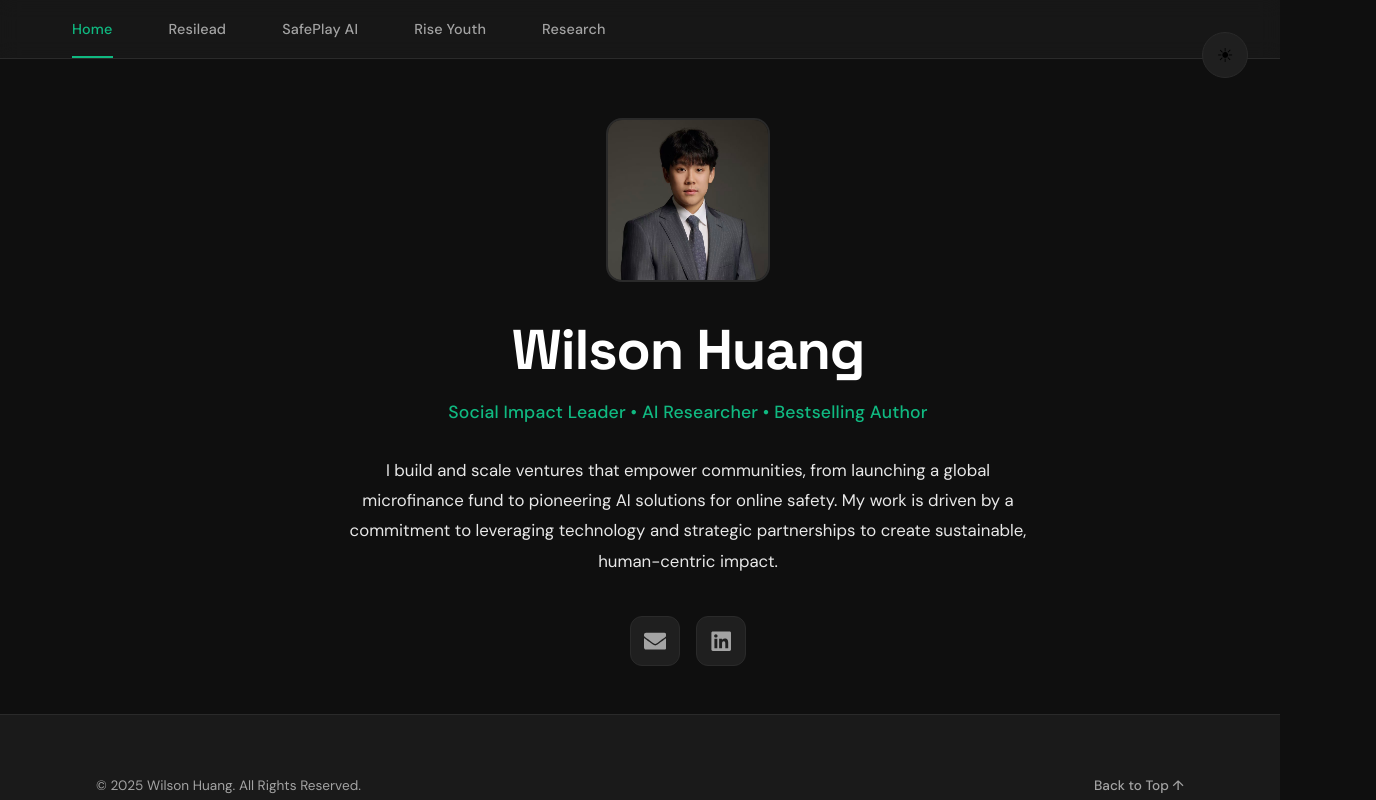
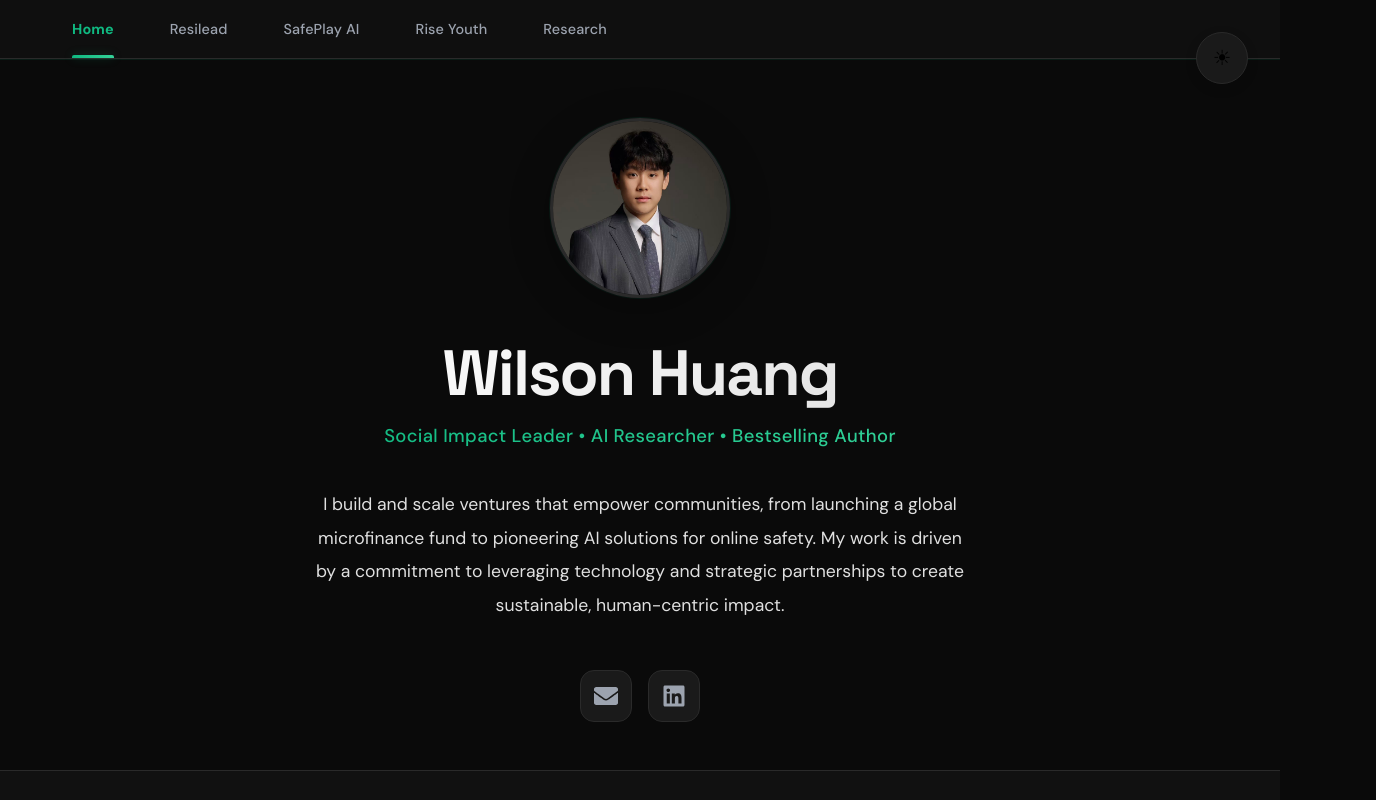
Before and after one commit to wilson-huang-cmyk/wilsonhuang, a React (Vite) app: page / in a window 1280 px wide. Shown: the top 800 px of the page, 1376 px wide, since content can reach past the window. Built offline with nearby package versions, Linux system fonts and the light colour scheme.

Commit message:
Updated index.css

```diff
--- a/src/index.css
+++ b/src/index.css
@@ -3,19 +3,21 @@
 
 /* --- DEFAULT DARK THEME VARIABLES --- */
 :root {
-  --bg-color: #0f0f0f;
-  --bg-secondary: #1a1a1a;
-  --card-color: #1f1f1f;
-  --text-color: #e8e8e8;
+  --bg-color: #0a0a0a;
+  --bg-secondary: #111111;
+  --card-color: #1a1a1a;
+  --text-color: #e0e0e0;
   --primary-color: #ffffff;
-  --secondary-text: #a3a3a3;
+  --secondary-text: #9ca3af;
   --border-color: #2a2a2a;
   --timeline-line-color: #2a2a2a;
   --accent-color: #10b981;
   --accent-color-light: #34d399;
-  --accent-glow: rgba(16, 185, 129, 0.2);
-  --accent-glow-hover: rgba(16, 185, 129, 0.4);
-  --accent-subtle: rgba(16, 185, 129, 0.1);
+  --accent-glow: rgba(16, 185, 129, 0.25);
+  --accent-glow-hover: rgba(16, 185, 129, 0.5);
+  --accent-subtle: rgba(16, 185, 129, 0.12);
+  --gradient-start: rgba(16, 185, 129, 0.15);
+  --gradient-end: rgba(5, 150, 105, 0.05);
 }
 
 /* --- LIGHT THEME VARIABLES (ACTIVATED BY CLASS ON BODY) --- */
@@ -35,6 +37,14 @@ body.light-theme {
   --accent-subtle: rgba(5, 150, 105, 0.08);
 }
 
+* {
+  box-sizing: border-box;
+}
+
+html {
+  scroll-behavior: smooth;
+}
+
 body {
   margin: 0;
   font-family: 'DM Sans', -apple-system, BlinkMacSystemFont, 'Segoe UI', 'Roboto', sans-serif;
@@ -42,7 +52,8 @@ body {
   -moz-osx-font-smoothing: grayscale;
   background-color: var(--bg-color);
   color: var(--text-color);
-  transition: background-color 0.3s ease, color 0.3s ease;
+  transition: background-color 0.4s ease, color 0.4s ease;
+  overflow-x: hidden;
 }
 
 /* --- THEME TOGGLE BUTTON --- */
@@ -54,19 +65,20 @@ body {
   display: flex;
   align-items: center;
   justify-content: center;
-  width: 46px;
-  height: 46px;
+  width: 52px;
+  height: 52px;
   background: var(--card-color);
   border: 1px solid var(--border-color);
   border-radius: 50%;
   cursor: pointer;
-  transition: all 0.3s ease;
-  font-size: 1.2rem;
+  transition: all 0.4s cubic-bezier(0.4, 0, 0.2, 1);
+  font-size: 1.3rem;
+  box-shadow: 0 4px 12px rgba(0, 0, 0, 0.15);
 }
 
 .theme-toggle::before {
   content: '☀';
-  transition: transform 0.3s ease;
+  transition: transform 0.4s ease;
 }
 
 body.light-theme .theme-toggle::before {
@@ -78,9 +90,14 @@ body.light-theme .theme-toggle::before {
 }
 
 .theme-toggle:hover {
-  background: var(--bg-secondary);
+  background: var(--accent-subtle);
   border-color: var(--accent-color);
-  transform: scale(1.05);
+  transform: scale(1.1) rotate(15deg);
+  box-shadow: 0 8px 24px var(--accent-glow);
+}
+
+.theme-toggle:active {
+  transform: scale(0.95);
 }
 
 
@@ -105,12 +122,15 @@ body.light-theme .theme-toggle::before {
   align-items: center;
   justify-content: center;
   z-index: 100;
-  backdrop-filter: blur(10px);
-  background: rgba(26, 26, 26, 0.8);
+  backdrop-filter: blur(20px) saturate(180%);
+  -webkit-backdrop-filter: blur(20px) saturate(180%);
+  background: rgba(17, 17, 17, 0.85);
+  box-shadow: 0 1px 0 0 rgba(16, 185, 129, 0.1);
 }
 
 body.light-theme .sidebar {
-  background: rgba(245, 245, 245, 0.8);
+  background: rgba(250, 250, 250, 0.85);
+  box-shadow: 0 1px 0 0 rgba(5, 150, 105, 0.1);
 }
 
 .main-content {
@@ -145,7 +165,7 @@ body.light-theme .sidebar {
   text-decoration: none;
   font-size: 0.9rem;
   font-weight: 500;
-  transition: all 0.3s ease;
+  transition: all 0.3s cubic-bezier(0.4, 0, 0.2, 1);
   letter-spacing: 0.01em;
   position: relative;
 }
@@ -156,18 +176,25 @@ body.light-theme .sidebar {
   bottom: 0;
   left: 1.5rem;
   right: 1.5rem;
-  height: 2px;
-  background: var(--accent-color);
+  height: 3px;
+  background: linear-gradient(90deg, var(--accent-color), var(--accent-color-light));
   transform: scaleX(0);
-  transition: transform 0.3s ease;
+  transition: transform 0.4s cubic-bezier(0.4, 0, 0.2, 1);
+  border-radius: 2px 2px 0 0;
+  box-shadow: 0 0 10px var(--accent-glow);
 }
 
 .nav-link:hover {
   color: var(--text-color);
 }
 
+.nav-link:hover::after {
+  transform: scaleX(0.5);
+}
+
 .nav-link.active {
   color: var(--accent-color);
+  font-weight: 600;
 }
 
 .nav-link.active::after {
@@ -190,37 +217,89 @@ body.light-theme .sidebar {
 }
 
 .home-image {
-  width: 160px;
-  height: 160px;
-  border-radius: 16px;
+  width: 180px;
+  height: 180px;
+  border-radius: 50%;
   object-fit: cover;
-  border: 2px solid var(--border-color);
-  margin: 0 auto 2rem;
+  border: 3px solid var(--border-color);
+  margin: 0 auto 2.5rem;
   display: block;
+  box-shadow: 0 10px 40px rgba(0, 0, 0, 0.3),
+              0 0 0 1px rgba(16, 185, 129, 0.1);
+  transition: all 0.4s cubic-bezier(0.4, 0, 0.2, 1);
+  position: relative;
+}
+
+.home-image::before {
+  content: '';
+  position: absolute;
+  inset: -3px;
+  border-radius: 50%;
+  padding: 3px;
+  background: linear-gradient(135deg, var(--accent-color), transparent);
+  -webkit-mask: linear-gradient(#fff 0 0) content-box, linear-gradient(#fff 0 0);
+  -webkit-mask-composite: xor;
+  mask-composite: exclude;
+  opacity: 0;
+  transition: opacity 0.4s ease;
+}
+
+.home-hero:hover .home-image::before {
+  opacity: 1;
+}
+
+.home-hero:hover .home-image {
+  transform: scale(1.05);
+  box-shadow: 0 20px 60px rgba(0, 0, 0, 0.4),
+              0 0 0 1px rgba(16, 185, 129, 0.3);
 }
 
 .home-name {
   font-family: 'Space Grotesk', sans-serif;
-  font-size: 3.5rem;
+  font-size: 4rem;
   font-weight: 700;
-  color: var(--primary-color);
+  background: linear-gradient(135deg, var(--primary-color) 0%, var(--text-color) 100%);
+  -webkit-background-clip: text;
+  -webkit-text-fill-color: transparent;
+  background-clip: text;
   margin: 0 0 1rem;
-  letter-spacing: -0.02em;
+  letter-spacing: -0.03em;
+  line-height: 1.1;
+  animation: fadeInUp 0.6s ease-out;
+}
+
+@keyframes fadeInUp {
+  from {
+    opacity: 0;
+    transform: translateY(20px);
+  }
+  to {
+    opacity: 1;
+    transform: translateY(0);
+  }
 }
 
 .home-title {
-  font-size: 1.1rem;
+  font-size: 1.15rem;
   font-weight: 500;
-  margin: 0 0 2rem;
-  color: var(--accent-color);
-  letter-spacing: 0.01em;
+  margin: 0 0 2.5rem;
+  background: linear-gradient(90deg, var(--accent-color), var(--accent-color-light));
+  -webkit-background-clip: text;
+  -webkit-text-fill-color: transparent;
+  background-clip: text;
+  letter-spacing: 0.02em;
+  animation: fadeInUp 0.6s ease-out 0.2s both;
 }
 
 .home-description {
   color: var(--text-color);
-  line-height: 1.8;
-  font-size: 1.05rem;
-  margin-bottom: 2.5rem;
+  line-height: 1.9;
+  font-size: 1.1rem;
+  margin-bottom: 3rem;
+  animation: fadeInUp 0.6s ease-out 0.4s both;
+  max-width: 650px;
+  margin-left: auto;
+  margin-right: auto;
 }
 
 .home-social-icons {
@@ -229,32 +308,52 @@ body.light-theme .sidebar {
   justify-content: center;
 }
 
+.home-social-icons {
+  animation: fadeInUp 0.6s ease-out 0.6s both;
+}
+
 .home-social-link {
   display: flex;
   align-items: center;
   justify-content: center;
-  width: 48px;
-  height: 48px;
+  width: 52px;
+  height: 52px;
   color: var(--secondary-text);
-  font-size: 1.4rem;
+  font-size: 1.5rem;
   background: var(--card-color);
   border: 1px solid var(--border-color);
-  border-radius: 12px;
-  transition: all 0.3s ease;
+  border-radius: 14px;
+  transition: all 0.4s cubic-bezier(0.4, 0, 0.2, 1);
+  position: relative;
+  overflow: hidden;
+}
+
+.home-social-link::before {
+  content: '';
+  position: absolute;
+  inset: 0;
+  background: radial-gradient(circle at center, var(--accent-glow), transparent);
+  opacity: 0;
+  transition: opacity 0.4s ease;
+}
+
+.home-social-link:hover::before {
+  opacity: 1;
 }
 
 .home-social-link:hover {
   color: var(--accent-color);
   background: var(--accent-subtle);
   border-color: var(--accent-color);
-  transform: translateY(-2px);
+  transform: translateY(-4px) scale(1.05);
+  box-shadow: 0 10px 30px var(--accent-glow);
 }
 
 
 /* --- PROJECT PAGES --- */
 .project-page {
-  animation: fadeIn 0.4s ease-in-out;
-  padding: 4rem 6rem;
+  animation: fadeIn 0.5s ease-out;
+  padding: 5rem 6rem;
   max-width: 1200px;
   margin: 0 auto;
   width: 100%;
@@ -278,12 +377,15 @@ body.light-theme .sidebar {
 
 .project-title {
   font-family: 'Space Grotesk', sans-serif;
-  font-size: 3rem;
+  font-size: 3.5rem;
   font-weight: 700;
-  color: var(--primary-color);
+  background: linear-gradient(135deg, var(--primary-color) 0%, var(--text-color) 100%);
+  -webkit-background-clip: text;
+  -webkit-text-fill-color: transparent;
+  background-clip: text;
   margin: 0 0 0.75rem;
-  letter-spacing: -0.02em;
-  line-height: 1.2;
+  letter-spacing: -0.03em;
+  line-height: 1.15;
 }
 
 .project-date {
@@ -296,11 +398,21 @@ body.light-theme .sidebar {
   width: 100%;
   max-height: 500px;
   object-fit: contain;
-  border-radius: 16px;
-  margin-bottom: 3rem;
-  background: var(--bg-secondary);
+  border-radius: 20px;
+  margin-bottom: 4rem;
+  background: linear-gradient(135deg, var(--gradient-start) 0%, var(--gradient-end) 100%);
   border: 1px solid var(--border-color);
-  padding: 2rem;
+  padding: 3rem;
+  box-shadow: 0 20px 60px rgba(0, 0, 0, 0.3),
+              inset 0 1px 0 rgba(255, 255, 255, 0.03);
+  transition: all 0.4s cubic-bezier(0.4, 0, 0.2, 1);
+}
+
+.project-hero-image:hover {
+  transform: translateY(-4px);
+  box-shadow: 0 30px 80px rgba(0, 0, 0, 0.4),
+              inset 0 1px 0 rgba(255, 255, 255, 0.05),
+              0 0 0 1px rgba(16, 185, 129, 0.2);
 }
 
 .project-inline-image {
@@ -321,11 +433,26 @@ body.light-theme .sidebar {
 
 .project-section h2 {
   font-family: 'Space Grotesk', sans-serif;
-  font-size: 1.75rem;
+  font-size: 2rem;
   font-weight: 600;
   color: var(--primary-color);
-  margin-bottom: 1.25rem;
-  letter-spacing: -0.01em;
+  margin-bottom: 1.5rem;
+  margin-top: 0.5rem;
+  letter-spacing: -0.02em;
+  position: relative;
+  padding-left: 1.25rem;
+}
+
+.project-section h2::before {
+  content: '';
+  position: absolute;
+  left: 0;
+  top: 50%;
+  transform: translateY(-50%);
+  width: 4px;
+  height: 60%;
+  background: linear-gradient(180deg, var(--accent-color), var(--accent-color-light));
+  border-radius: 2px;
 }
 
 .project-subtitle {
@@ -338,9 +465,9 @@ body.light-theme .sidebar {
 
 .project-section p {
   color: var(--text-color);
-  font-size: 1rem;
-  line-height: 1.8;
-  margin-bottom: 1rem;
+  font-size: 1.05rem;
+  line-height: 1.9;
+  margin-bottom: 1.25rem;
 }
 
 .project-section ul {
@@ -400,15 +527,39 @@ body.light-theme .sidebar {
   background-color: var(--accent-subtle);
   border: 1px solid var(--accent-color);
   color: var(--accent-color);
-  padding: 0.5rem 1rem;
-  border-radius: 8px;
-  font-size: 0.85rem;
+  padding: 0.625rem 1.25rem;
+  border-radius: 10px;
+  font-size: 0.875rem;
   font-weight: 500;
-  transition: all 0.3s ease;
+  transition: all 0.3s cubic-bezier(0.4, 0, 0.2, 1);
+  cursor: default;
+  position: relative;
+  overflow: hidden;
 }
+
+.tech-tag::before {
+  content: '';
+  position: absolute;
+  inset: 0;
+  background: var(--accent-color);
+  transform: translateY(100%);
+  transition: transform 0.3s ease;
+}
+
+.tech-tag:hover::before {
+  transform: translateY(0);
+}
+
 .tech-tag:hover {
-  background-color: var(--accent-color);
   color: var(--bg-color);
+  border-color: var(--accent-color-light);
+  box-shadow: 0 4px 12px var(--accent-glow);
+  transform: translateY(-2px);
+}
+
+.tech-tag span {
+  position: relative;
+  z-index: 1;
 }
 
 .photo-gallery-grid {
@@ -429,12 +580,15 @@ body.light-theme .sidebar {
   max-width: 100%;
   height: auto;
   display: block;
-  border-radius: 12px;
+  border-radius: 16px;
   border: 1px solid var(--border-color);
-  transition: transform 0.3s ease;
+  transition: all 0.4s cubic-bezier(0.4, 0, 0.2, 1);
+  box-shadow: 0 4px 12px rgba(0, 0, 0, 0.2);
 }
 .gallery-item-container:hover .gallery-image {
-  transform: scale(1.02);
+  transform: scale(1.03) translateY(-4px);
+  box-shadow: 0 12px 32px rgba(0, 0, 0, 0.3),
+              0 0 0 1px rgba(16, 185, 129, 0.2);
 }
 
 .gallery-caption {
--- a/src/pages/SafePlay.tsx
+++ b/src/pages/SafePlay.tsx
@@ -51,12 +51,12 @@ export const SafePlay = () => {
         <div className="project-section">
           <h2>Technologies Used</h2>
           <div className="tech-stack">
-            <span className="tech-tag">React</span>
-            <span className="tech-tag">TypeScript</span>
-            <span className="tech-tag">Tailwind CSS</span>
-            <span className="tech-tag">Flask</span>
-            <span className="tech-tag">Supabase</span>
-            <span className="tech-tag">Stripe</span>
+            <div className="tech-tag"><span>React</span></div>
+            <div className="tech-tag"><span>TypeScript</span></div>
+            <div className="tech-tag"><span>Tailwind CSS</span></div>
+            <div className="tech-tag"><span>Flask</span></div>
+            <div className="tech-tag"><span>Supabase</span></div>
+            <div className="tech-tag"><span>Stripe</span></div>
           </div>
         </div>
       </div>
```
